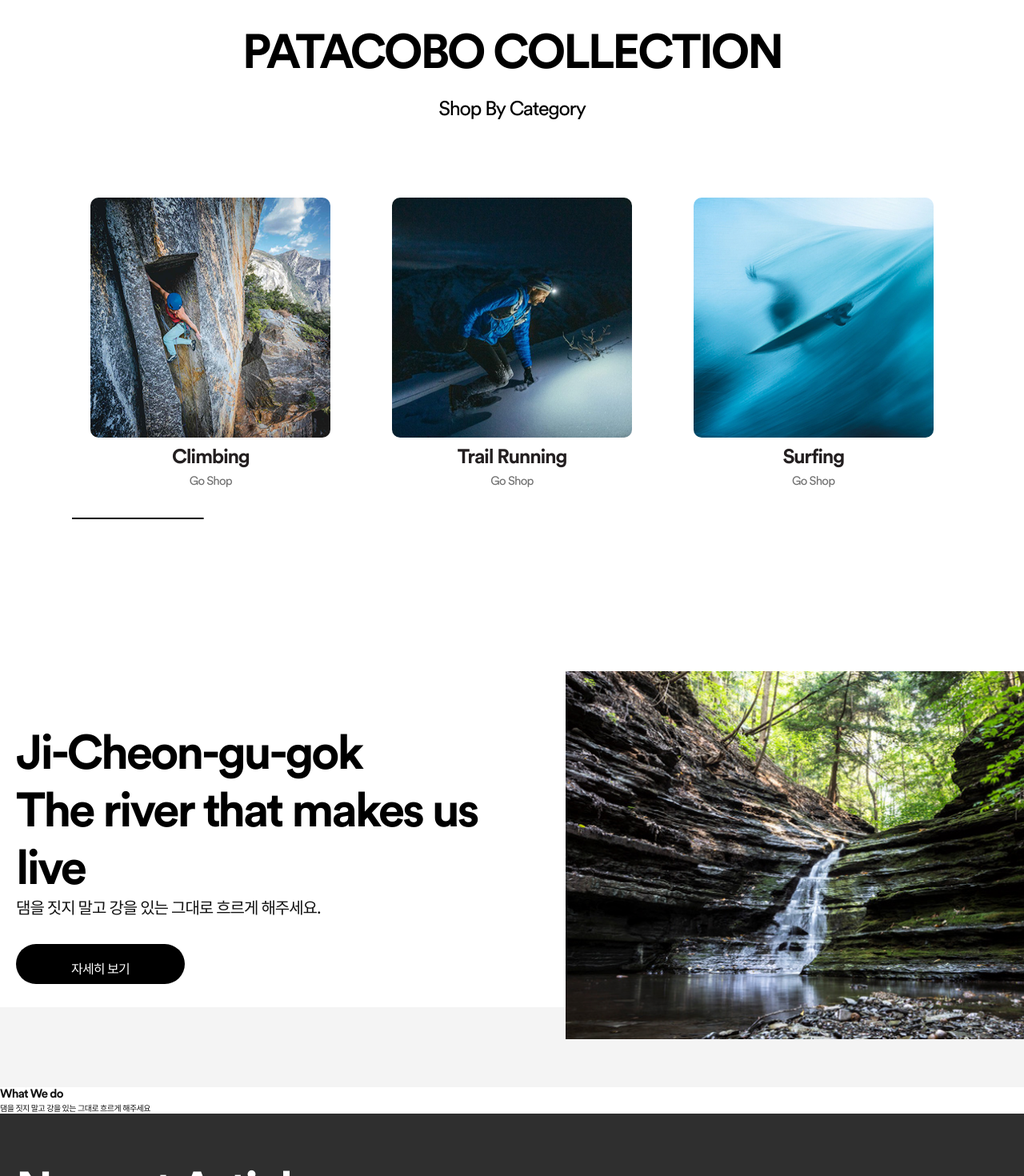
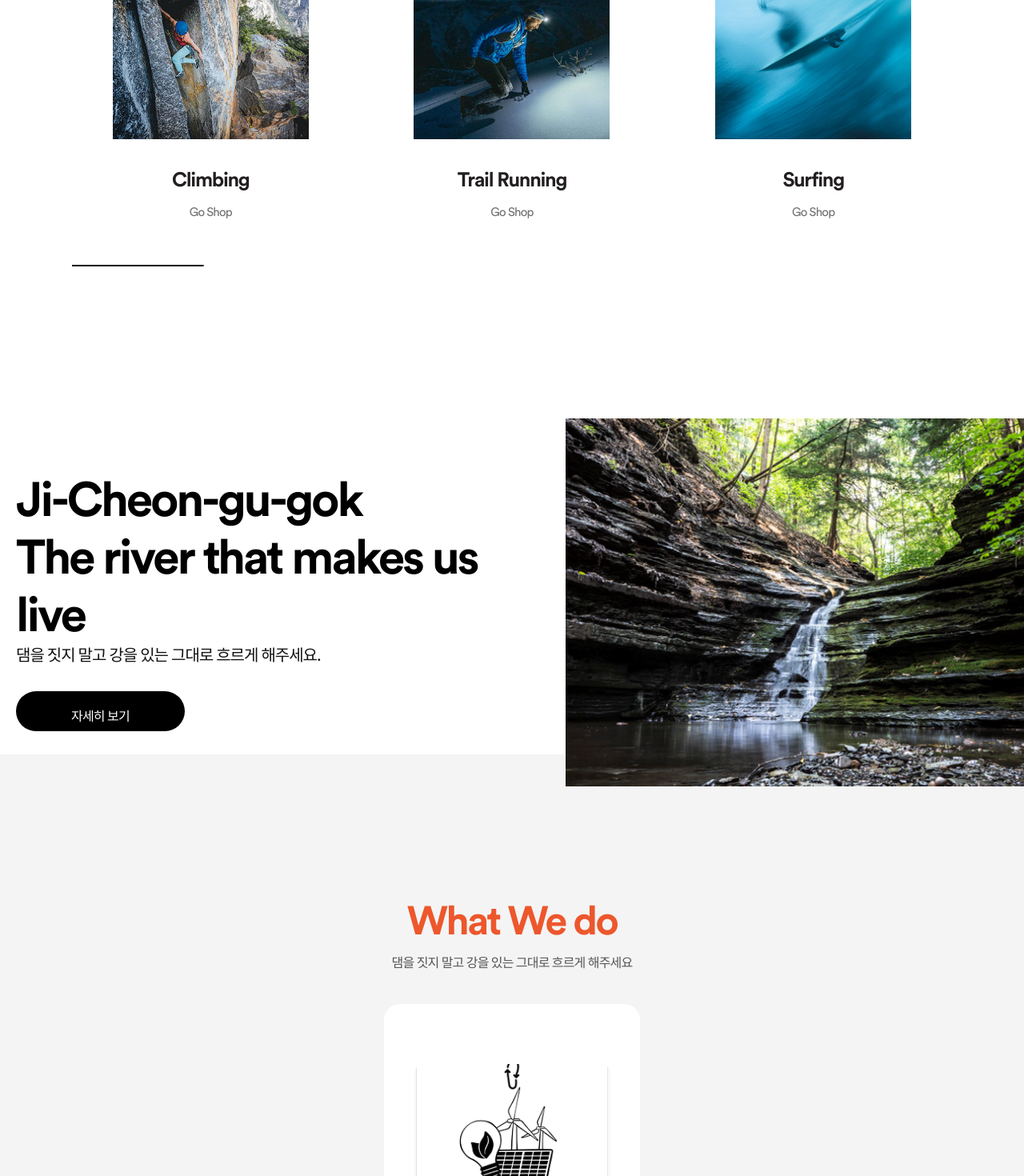
Before and after one commit to imhyeongyun365-pixel/patacobo, a React (Vite) app: page / in a window 1280 px wide. Shown: the part 2030-3500 px from the top of the page at 80% size. Built offline with nearby package versions, Linux system fonts and the light colour scheme.

Commit message:
review section update

```diff
--- a/src/App.jsx
+++ b/src/App.jsx
@@ -65,7 +65,7 @@ function App() {
         <section id="skincare" className='section'>
           <SkinCare />
         </section>
-        <section id="review" className='review'>
+        <section id="review" className='section'>
           <Review />
         </section>
         <section id="instargram" className='section'>
--- a/src/components/Nav.jsx
+++ b/src/components/Nav.jsx
@@ -1,9 +1,10 @@
 import React from 'react'
 import { headerData } from '../util/header'
+import { useSmoothScroll } from '../hooks/useSmoothScroll'
 
 const Nav = () => {
     const navLinks = headerData.menus
-
+    const scrollTo = useSmoothScroll()
     return (
         <ul className='nav-list'>
             {navLinks.map((nav) => (
--- a/src/sections/Review.jsx
+++ b/src/sections/Review.jsx
@@ -1,7 +1,35 @@
-import React from 'react'
+import React, {useEffect, useRef} from 'react';
+import {reviewData} from '../util/review';
+import { Swiper, SwiperSlide } from 'swiper/react';
+import 'swiper/css';
+import 'swiper/css/pagination';
+import { Pagination, Navigation, EffectCube } from 'swiper/modules';
+import './styles/Review.scss'
+import 'swiper/css/effect-cube';
+const Review = () => {
 
 
-const Review = () => {
+
+  const prevRef = useRef(null)
+  const nextRef = useRef(null)
+  const swiperRef = useRef(null)
+
+  useEffect(() => {
+
+      if (swiperRef.current &&
+        swiperRef.current.params &&
+        prevRef.current &&
+        nextRef.current
+      ) {
+        swiperRef.current.params.navigation.prevEl = prevRef.current
+        swiperRef.current.params.navigation.nextEl = nextRef.current
+        swiperRef.current.navigation.destroy()
+        swiperRef.current.navigation.init()
+        swiperRef.current.navigation.update()
+      }
+
+    }, [])
+
   return (
     <div className='inner review-inner'>
       <div className="t-wrap">
@@ -12,6 +40,40 @@ const Review = () => {
           댐을 짓지 말고 강을 있는 그대로 흐르게 해주세요
         </p>
       </div>
+
+      <Swiper
+        effect={'cube'}
+        grabCursor={true}
+        loop={true}
+
+        cubeEffect={{
+          shadow: false,
+          slideShadows: false,
+          shadowOffset: 20,
+          shadowScale: 0.94,
+        }}
+        pagination={true}
+        modules={[EffectCube, Navigation, Pagination]}
+        className="review-swiper"
+      >
+        {reviewData.map((sl, i) => (
+                  <SwiperSlide key={i}>
+                    <a href="#">
+                      <div className="info-wrap">
+                      <div className="img-wrap">
+                        <img src={sl.image} alt={sl.name} />
+                      </div>
+                        <div className="name">
+                          {sl.name}
+                        </div>
+                        <div className="info-tit">
+                          {sl.title}
+                        </div>
+                      </div>
+                    </a>
+                    </SwiperSlide>
+        ))}
+      </Swiper>
     </div>
   )
 }
--- a/src/sections/styles/Review.scss
+++ b/src/sections/styles/Review.scss
@@ -0,0 +1,87 @@
+.review-inner {
+
+  padding: 8rem 0;
+  text-align: center;
+
+  .t-wrap {
+    margin-bottom: 4rem;
+
+    h2.tit {
+      color: #ED572C;
+      font-size: 5rem;
+      font-weight: 600;
+      line-height: 1.2;
+    }
+
+    p.txt {
+      margin-top: 1rem;
+      font-size: 1.6rem;
+      color: #555;
+    }
+  }
+}
+
+.review-swiper {
+  width: 32rem;
+  height: 42rem;
+  margin: 0 auto;
+  overflow: visible;
+
+  @media screen and (max-width: 768px) {
+    width: 26rem;
+    height: 36rem;
+  }
+
+  .swiper-slide {
+    display: flex;
+    align-items: center;
+    justify-content: center;
+    background: #fff;
+    border-radius: 2rem;
+    overflow: hidden;
+  }
+}
+
+.info-wrap {
+  width: 100%;
+  height: 100%;
+  padding: 2rem;
+  display: flex;
+  flex-direction: column;
+  align-items: center;
+  justify-content: flex-start;
+  text-align: center;
+  box-sizing: border-box;
+  background: #fff;
+}
+
+.img-wrap {
+  width: 100%;
+  height: 24rem;
+  display: flex;
+  align-items: center;
+  justify-content: center;
+  overflow: hidden;
+  border-radius: 1.2rem;
+  background: #f8f8f8;
+
+  img {
+    width: 245px;
+    height: 280px;
+    object-fit: contain; // 이미지 잘리지 않게
+    display: block;
+  }
+}
+
+.name {
+  margin-top: 2rem;
+  font-size: 1.8rem;
+  font-weight: 600;
+}
+
+.info-tit {
+  margin-top: 1rem;
+  font-size: 1.4rem;
+  color: #666;
+  line-height: 1.5;
+}
--- a/src/styles/_common.scss
+++ b/src/styles/_common.scss
@@ -34,6 +34,11 @@
                 height: 15rem;
             }
         }
+    }
+
+    &#review {
+        padding: 0;
+        background-color: #f4f4f4;
     }
 
     &#instargram {
--- a/src/util/footer.js
+++ b/src/util/footer.js
@@ -58,7 +58,7 @@ export const socialLinks = [
   },
   {
     id: "instagram",
-    abel: "Instagram",
+    label: "Instagram",
     href: "https://www.instagram.com/your-instagram",
     icon: FaInstagramSquare
   },
--- a/src/util/header.js
+++ b/src/util/header.js
@@ -10,44 +10,44 @@ export const headerData = {
     },
     menus: [
         {
-            id: 'Shop',
+            id: 'hero',
             label: 'Shop',
-            href: '#Shop',
+            href: '#hero',
             type: 'section'
         },
         {
-            id: 'Sports',
+            id: 'follow',
             label: 'Sports',
-            href: '#Sports',
+            href: '#follow',
             type: 'section'
         },
 
         {
-            id:'Collection',
+            id:'collection',
             label: 'Collection',
-            href: '#Collection',
+            href: '#collection',
             type: 'collection'
         },
 
         {
-            id:'Protect',
+            id:'skincare',
             label: 'Protect',
-            href: '#Protect',
+            href: '#skincare',
             type: 'protect'
         },
 
          {
-            id:'Review',
+            id:'review',
             label: 'Review',
-            href: '#Review',
+            href: '#review',
             type: 'Review'
         },
 
          {
-            id:'Articles',
+            id:'instargram',
             label: 'Articles',
-            href: '#Articles',
-            type: 'articles'
+            href: '#instargram',
+            type: 'Articles'
         },
 
     ],
--- a/src/util/review.js
+++ b/src/util/review.js
@@ -0,0 +1,22 @@
+const img = (path) => `/img/${path}`;
+
+export const reviewData = [
+    {
+        id:1,
+        image: img('patacobo-review-card1.png')
+    },
+
+    {
+        id:2,
+        image: img('patacobo-review-card2.png')
+    },
+
+    {
+        id:3,
+        image: img('patacobo-review-card3.png')
+    },
+
+]
+
+
+export default reviewData
```
Also changed, not shown: src/sections/styles/Footer.scss (+65 -50 lines).
